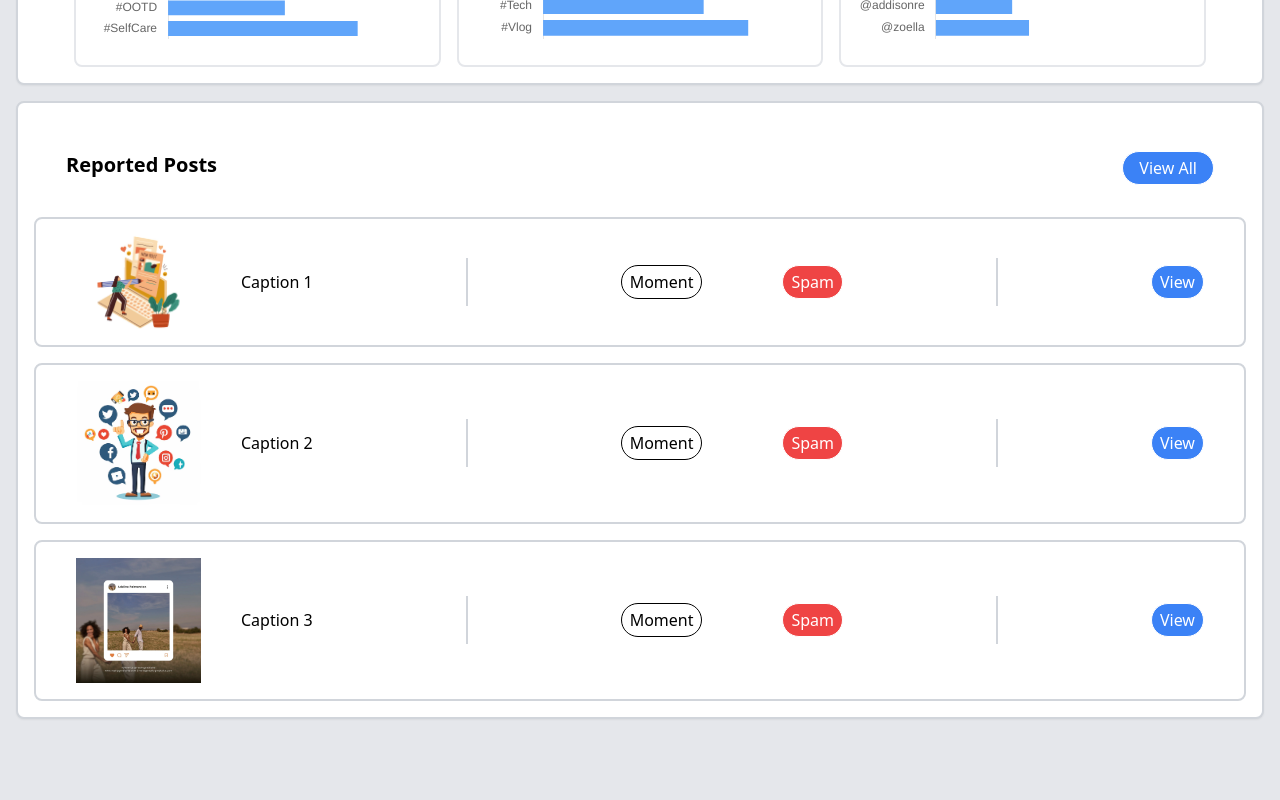
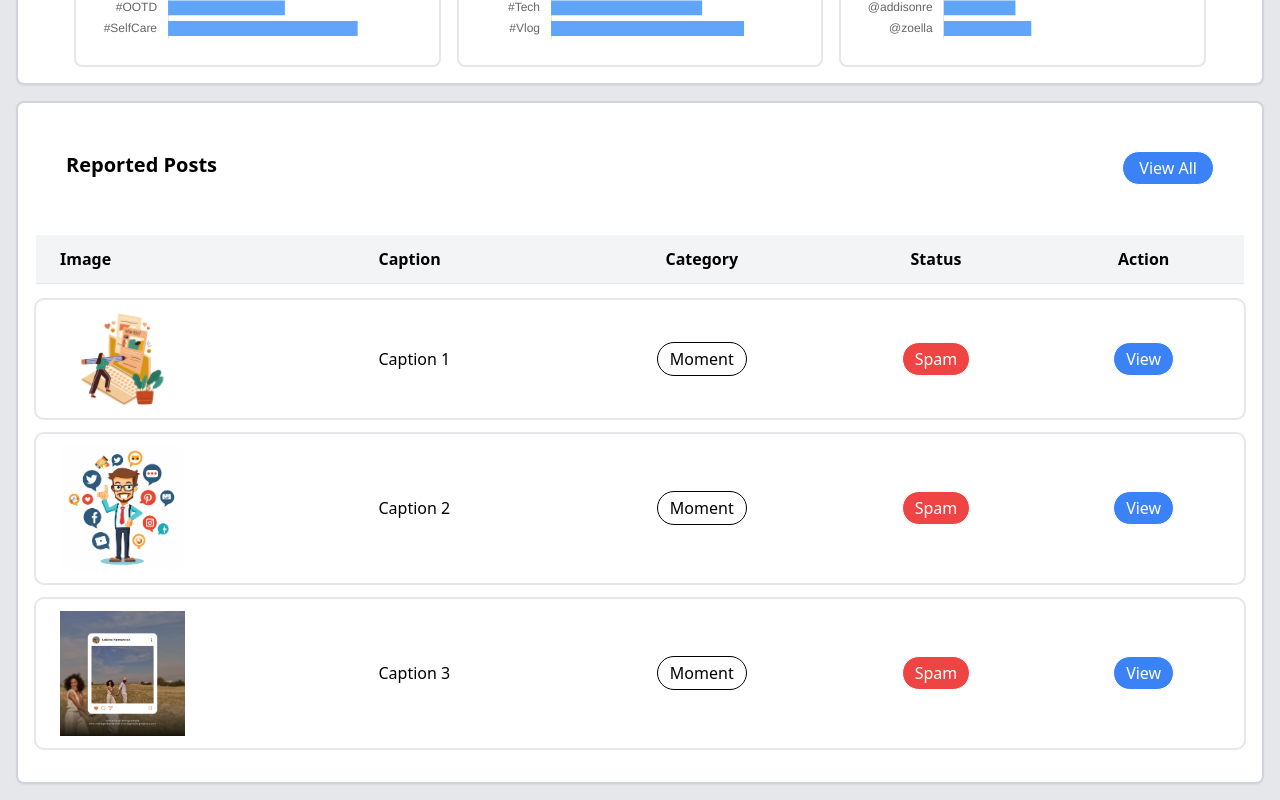
Before and after one commit to Harsha107/appv1-njs, a Next.js app: page /overview in a window 1280 px wide. Shown: the part 1565-2365 px from the top of the page. Before the commit the page ends 2300 px from the top, so only its background shows below. Built offline with nearby package versions, Linux system fonts and the light colour scheme.

Commit message:
updated related posts with the table

```diff
--- a/app/components/ChartComp.tsx
+++ b/app/components/ChartComp.tsx
@@ -154,12 +154,12 @@ export default function ChartComp() {
                         <Bar data={keywordsData} options={horizontalChartOptions} />
                     </div>
 
-                    <div className="border-2 border-gray-200 p-2 rounded-lg hover:border-black">
+                    <div className="border-2 border-gray-200 p-4 rounded-lg hover:border-black">
                         <h4 className="font-bold text-lg mb-4">Tags</h4>
                         <Bar data={tagsData} options={horizontalChartOptions} />
                     </div>
 
-                    <div className="border-2 border-gray-200 p-2 rounded-lg hover:border-black">
+                    <div className="border-2 border-gray-200 p-4 rounded-lg hover:border-black">
                         <h4 className="font-bold text-lg mb-4">Users</h4>
                         <Bar data={usersData} options={horizontalChartOptions} />
                     </div>
--- a/app/overview/page.tsx
+++ b/app/overview/page.tsx
@@ -78,26 +78,43 @@ export default function OverviewPage() {
                         <button className='mr-8 bg-blue-500 text-white rounded-full border border-white py-1 px-4 hover:border hover:border-blue-500 hover:bg-white hover:text-blue-500'>View All</button>
                     </div>
 
-                    <div className='flex flex-col gap-4'>
-                        {postData.map((post: {src: string, caption: string}, index: number) => (
-                            <div key={index} className='flex flex-row justify-between items-center py-4 px-10 border-2 border-gray-300 rounded-lg hover:border-black'>
-                                <div className='flex flex-row gap-10 items-center'>
-                                    <Image src={post.src} alt='post-pic' height={125} width={125} unoptimized/>
-                                    <p>{post.caption}</p>
-                                </div>
-
-                                <div className="w-0.5 h-12 bg-gray-300"></div>
-
-                                <div className='flex flex-row gap-20'>
-                                    <button className='border border-black px-2 py-1 rounded-full hover:border-white hover:bg-black hover:text-white'>Moment</button>
-                                    <button className='border border-white px-2 py-1 rounded-full text-white bg-red-500 hover:border-red-500 hover:bg-white hover:text-red-500'>Spam</button>
-                                </div>
-
-                                <div className="w-0.5 h-12 bg-gray-300"></div>
-
-                                <button className='border border-white px-2 py-1 rounded-full bg-blue-500 text-white hover:border-blue-500 hover:text-blue-500 hover:bg-white'>View</button>
-                            </div>
-                        ))}
+                    <div className="overflow-x-auto">
+                        <table className="min-w-full border-separate border-spacing-y-4 border-2 border-white">
+                            <thead>
+                                <tr className="bg-gray-100">
+                                    <th className="px-6 py-3 border-b text-left">Image</th>
+                                    <th className="px-6 py-3 border-b text-left">Caption</th>
+                                    <th className="px-6 py-3 border-b text-center">Category</th>
+                                    <th className="px-6 py-3 border-b text-center">Status</th>
+                                    <th className="px-6 py-3 border-b text-center">Action</th>
+                                </tr>
+                            </thead>
+                            <tbody>
+                                {postData.map((post, index) => (
+                                    <tr key={index} className="ring-2 ring-gray-200 rounded-lg hover:ring-black duration-300">
+                                        <td className="px-6 py-3">
+                                            <Image src={post.src} alt="post-pic" height={125} width={125} unoptimized />
+                                        </td>
+                                        <td className="px-6 py-3">{post.caption}</td>
+                                        <td className="px-6 py-3 text-center">
+                                            <button className="border border-black px-3 py-1 rounded-full hover:border-white hover:bg-black hover:text-white">
+                                                Moment
+                                            </button>
+                                        </td>
+                                        <td className="px-6 py-3 text-center">
+                                            <button className="border border-white px-3 py-1 rounded-full text-white bg-red-500 hover:border-red-500 hover:bg-white hover:text-red-500">
+                                                Spam
+                                            </button>
+                                        </td>
+                                        <td className="px-6 py-3 text-center">
+                                            <button className="border border-white px-3 py-1 rounded-full bg-blue-500 text-white hover:border-blue-500 hover:text-blue-500 hover:bg-white">
+                                                View
+                                            </button>
+                                        </td>
+                                    </tr>
+                                ))}
+                            </tbody>
+                        </table>
                     </div>
                 </div>
             </main>
```
